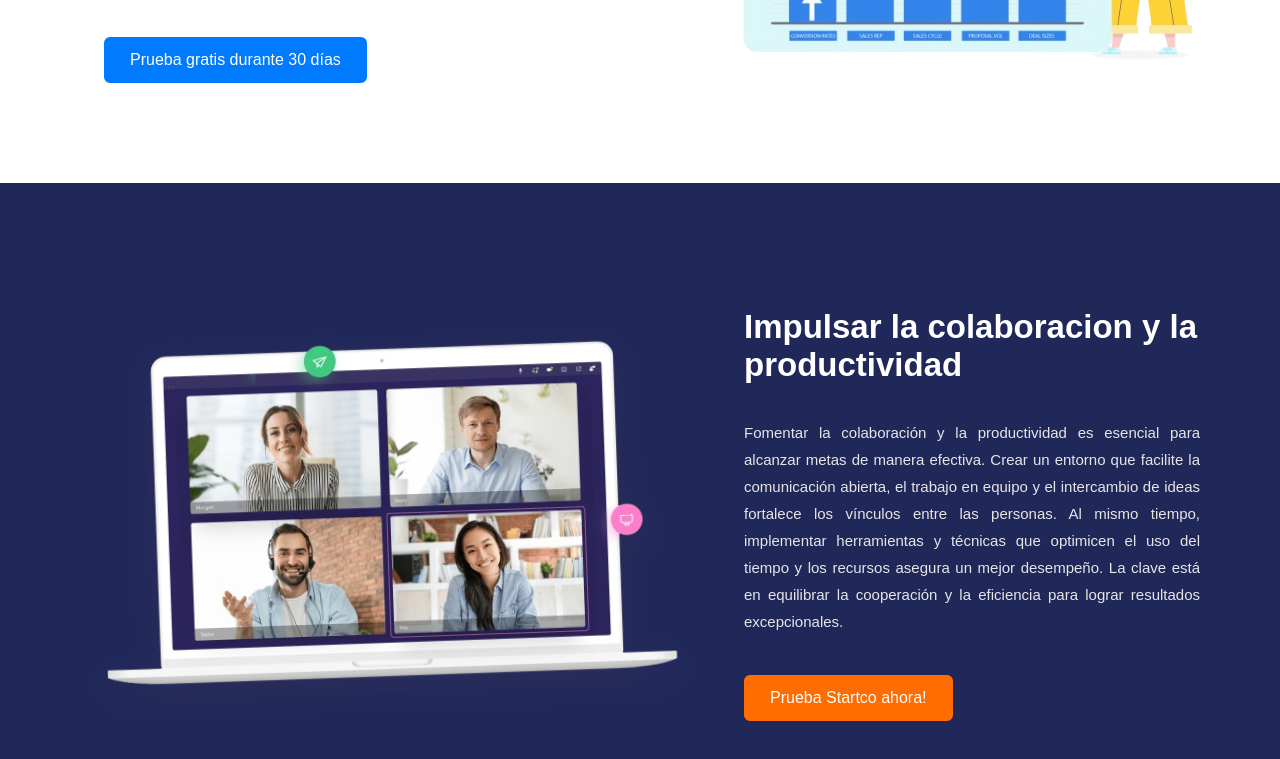
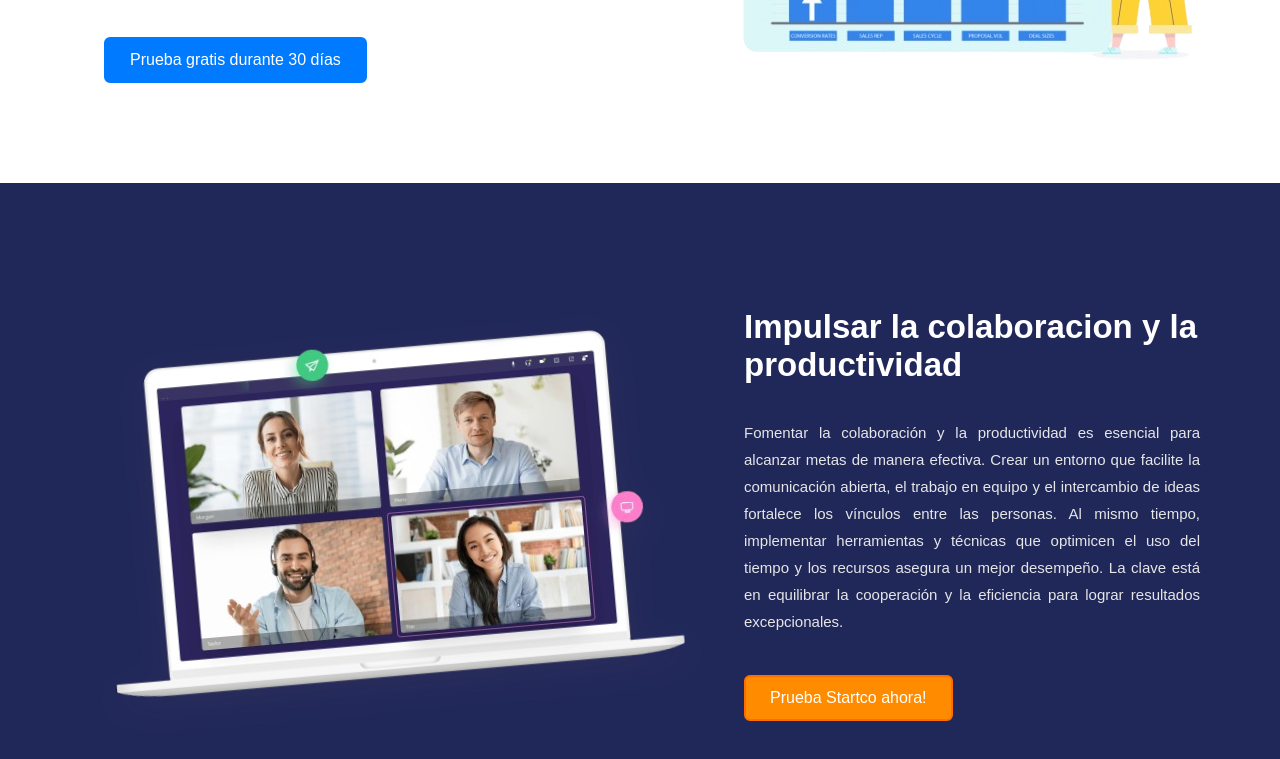
Before and after one commit to Angierc25/mockupangie.github.io, a plain HTML site: page index.html in a window 1280 px wide. Shown: the part 3153-3912 px from the top of the page. Drawn offline with nearby package versions, Linux system fonts and the light colour scheme.

Commit message:
style(style.css): Hacer la Imagen rotativa

```diff
--- a/code/css/index.css
+++ b/code/css/index.css
@@ -465,7 +465,7 @@ header {
   align-items: center;
 }
 .imagen_video2 img {
-  transform: rotate(-2deg);
+  transform: rotate(-5deg);
   filter: drop-shadow(0 10px 15px rgba(131, 79, 79, 0.1));
 }
 .seccion5{
@@ -487,7 +487,7 @@ header {
 
 }
 .starco{
-  background-color: #ff6c01;
+  background-color: #ff8c00;
   padding: 12px 24px;
   font-size: 16px;
   border-radius: 6px;
```
